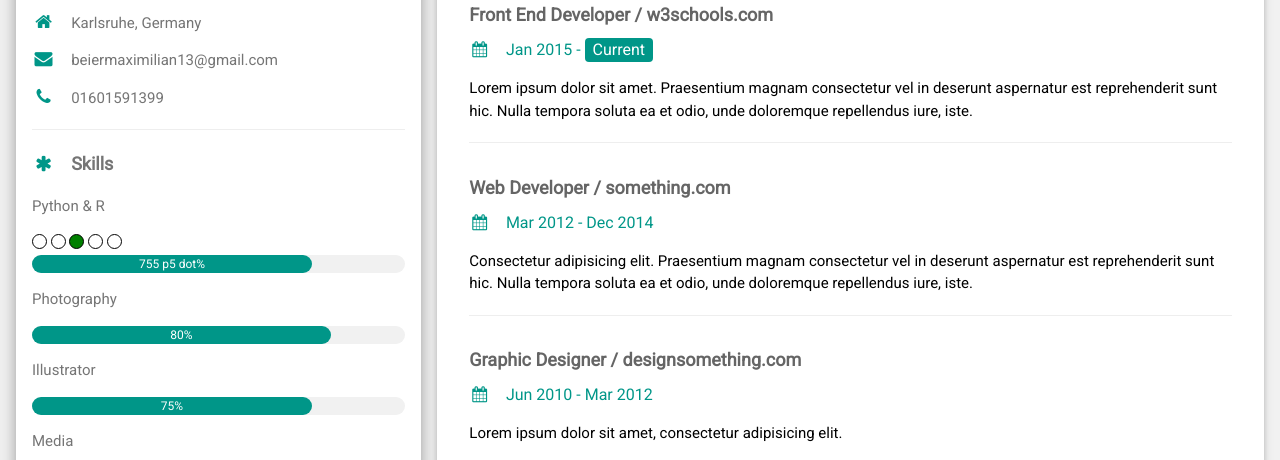
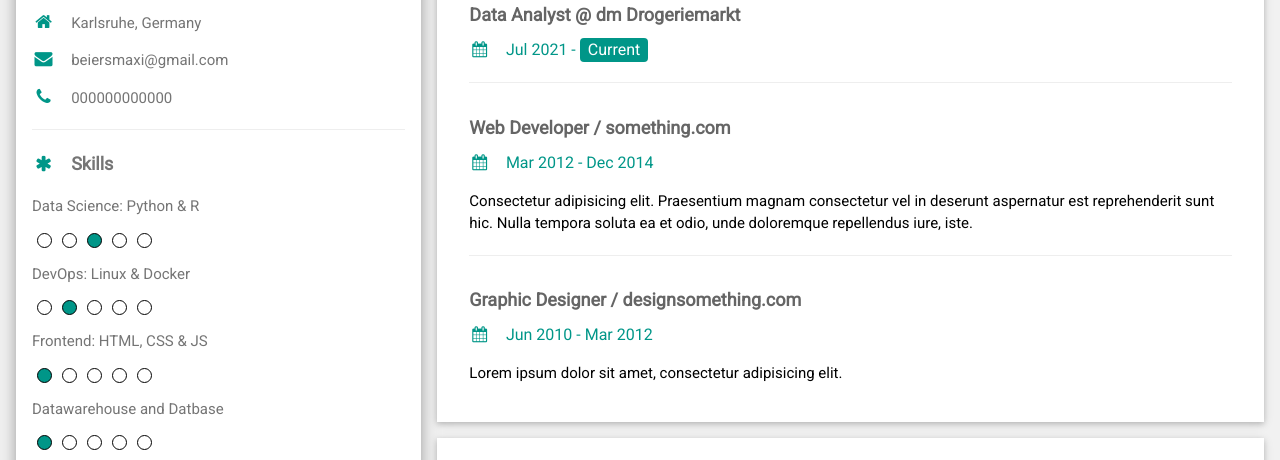
Before and after one commit to Banjio/learning_css, a plain HTML site: page online_cv/content/pages/cv.html in a window 1280 px wide. Shown: the part 122-582 px from the top of the page. Drawn offline with nearby package versions, Linux system fonts and the light colour scheme; files that its build step writes are made by us from their sources; files whose address does not match are found by name.

Commit message:
Changed css further

```diff
--- a/online_cv/content/pages/cv.html
+++ b/online_cv/content/pages/cv.html
@@ -9,7 +9,7 @@
     <link rel="stylesheet" href="https://www.w3schools.com/w3css/4/w3.css">
     <link rel='stylesheet' href='https://fonts.googleapis.com/css?family=Roboto'>
     <link rel="stylesheet" href="https://cdnjs.cloudflare.com/ajax/libs/font-awesome/4.7.0/css/font-awesome.min.css">
-    <link rel="stylesheet" href="../static/style.css">
+    <link rel="stylesheet" href="/home/maxbeier/ws/learning_css/online_cv/content/static/style.css">
 <style>
 html,body,
     h1,h2,h3,h4,h5,h6 {font-family: "Roboto", sans-serif}
@@ -37,12 +37,12 @@ html,body,
         <div class="w3-container">
           <p><i class="fa fa-briefcase fa-fw w3-margin-right w3-large w3-text-teal"></i>Data Scientist</p>
           <p><i class="fa fa-home fa-fw w3-margin-right w3-large w3-text-teal"></i>Karlsruhe, Germany</p>
-          <p><i class="fa fa-envelope fa-fw w3-margin-right w3-large w3-text-teal"></i>beiermaximilian13@gmail.com</p>
-          <p><i class="fa fa-phone fa-fw w3-margin-right w3-large w3-text-teal"></i>01601591399</p>
+          <p><i class="fa fa-envelope fa-fw w3-margin-right w3-large w3-text-teal"></i>beiersmaxi@gmail.com</p>
+          <p><i class="fa fa-phone fa-fw w3-margin-right w3-large w3-text-teal"></i>000000000000</p>
           <hr>
 
           <p class="w3-large"><b><i class="fa fa-asterisk fa-fw w3-margin-right w3-text-teal"></i>Skills</b></p>
-          <p>Python & R</p>
+          <p>Data Science: Python & R</p>
           <div class="dotContainer">
             <span class="skillDot"></span>
             <span class="skillDot"></span>
@@ -50,37 +50,40 @@ html,body,
             <span class="skillDot"></span>
             <span class="skillDot"></span>
           </div>
-          <div class="w3-light-grey w3-round-xlarge w3-small">
-            <div class="w3-container w3-center w3-round-xlarge w3-teal" style="width:75%">755 p5 dot%</div>
+          <p>DevOps: Linux & Docker</p>
+          <div class="dotContainer">
+            <span class="skillDot"></span>
+            <span class="skillDot skillDot-selected"></span>
+            <span class="skillDot"></span>
+            <span class="skillDot"></span>
+            <span class="skillDot"></span>
           </div>
-          <p>Photography</p>
-          <div class="w3-light-grey w3-round-xlarge w3-small">
-            <div class="w3-container w3-center w3-round-xlarge w3-teal" style="width:80%">
-              <div class="w3-center w3-text-white">80%</div>
-            </div>
+          <p>Frontend: HTML, CSS & JS</p>
+          <div class="dotContainer">
+            <span class="skillDot skillDot-selected"></span>
+            <span class="skillDot"></span>
+            <span class="skillDot"></span>
+            <span class="skillDot"></span>
+            <span class="skillDot"></span>
           </div>
-          <p>Illustrator</p>
-          <div class="w3-light-grey w3-round-xlarge w3-small">
-            <div class="w3-container w3-center w3-round-xlarge w3-teal" style="width:75%">75%</div>
-          </div>
-          <p>Media</p>
-          <div class="w3-light-grey w3-round-xlarge w3-small">
-            <div class="w3-container w3-center w3-round-xlarge w3-teal" style="width:50%">50%</div>
+          <p>Datawarehouse and Datbase</p>
+          <div class="dotContainer">
+            <span class="skillDot skillDot-selected"></span>
+            <span class="skillDot"></span>
+            <span class="skillDot"></span>
+            <span class="skillDot"></span>
+            <span class="skillDot"></span>
           </div>
           <br>
 
           <p class="w3-large w3-text-theme"><b><i class="fa fa-globe fa-fw w3-margin-right w3-text-teal"></i>Languages</b></p>
-          <p>English</p>
+          <p>German</p>
           <div class="w3-light-grey w3-round-xlarge">
             <div class="w3-round-xlarge w3-teal" style="height:24px;width:100%"></div>
           </div>
-          <p>Spanish</p>
+          <p>English</p>
           <div class="w3-light-grey w3-round-xlarge">
-            <div class="w3-round-xlarge w3-teal" style="height:24px;width:55%"></div>
-          </div>
-          <p>German</p>
-          <div class="w3-light-grey w3-round-xlarge">
-            <div class="w3-round-xlarge w3-teal" style="height:24px;width:25%"></div>
+            <div class="w3-round-xlarge w3-teal" style="height:24px;width:70%"></div>
           </div>
           <br>
         </div>
@@ -95,9 +98,9 @@ html,body,
       <div class="w3-container w3-card w3-white w3-margin-bottom">
         <h2 class="w3-text-grey w3-padding-16"><i class="fa fa-suitcase fa-fw w3-margin-right w3-xxlarge w3-text-teal"></i>Work Experience</h2>
         <div class="w3-container">
-          <h5 class="w3-opacity"><b>Front End Developer / w3schools.com</b></h5>
-          <h6 class="w3-text-teal"><i class="fa fa-calendar fa-fw w3-margin-right"></i>Jan 2015 - <span class="w3-tag w3-teal w3-round">Current</span></h6>
-          <p>Lorem ipsum dolor sit amet. Praesentium magnam consectetur vel in deserunt aspernatur est reprehenderit sunt hic. Nulla tempora soluta ea et odio, unde doloremque repellendus iure, iste.</p>
+          <h5 class="w3-opacity"><b>Data Analyst @ dm Drogeriemarkt</b></h5>
+          <h6 class="w3-text-teal"><i class="fa fa-calendar fa-fw w3-margin-right"></i>Jul 2021 - <span class="w3-tag w3-teal w3-round">Current</span></h6>
+          <p></p>
           <hr>
         </div>
         <div class="w3-container">
--- a/online_cv/content/static/style.css
+++ b/online_cv/content/static/style.css
@@ -7,16 +7,18 @@
     background-color: white;
     color: grey;
     border-radius: 50%;
+    margin-left: 5px;
+    margin-right: 5px;
     display: inline-block;
 }
 
 .skillDot-selected{
-    background-color:green;
+    background-color:#009688;
 }
 
 .dotContainer {
     background-color: white;
-    justify-content: center;
-    margin-left: auto;
-    margin-right: auto;
+    display: flex;
+    justify-content: flex-left;
+
 }
```
